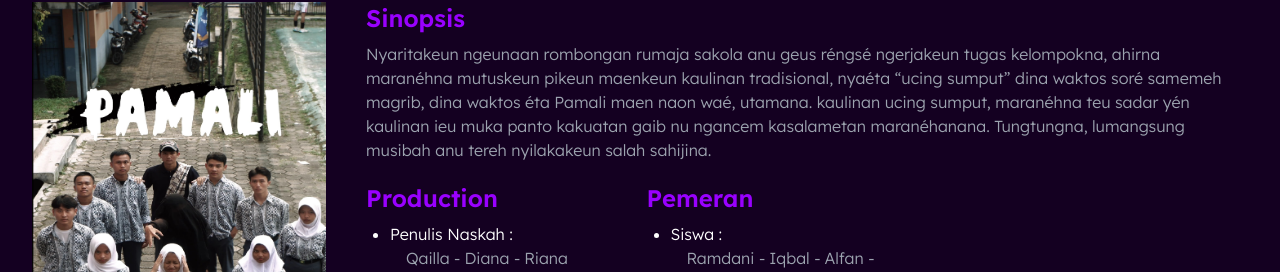
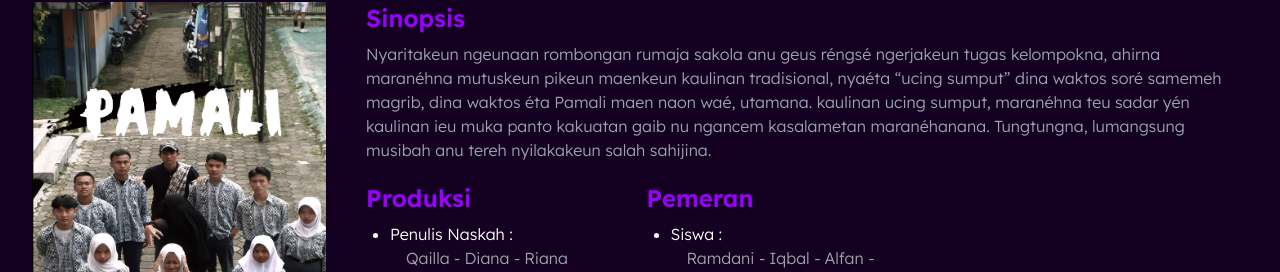
Before and after one commit to aquaa11/SundaCode, a Next.js app: page /drama in a window 1280 px wide. Shown: the part 729-1001 px from the top of the page. Built offline with nearby package versions, Linux system fonts and the light colour scheme.

Commit message:
Update index.js

```diff
--- a/pages/drama/index.js
+++ b/pages/drama/index.js
@@ -52,7 +52,7 @@ function Drama() {
                 <div className="flex flex-wrap gap-y-6 gap-x-16 md:text-base text-sm">
                   <div>
                     <h1 className="mb-2 text-pink text-2xl font-semibold">
-                      Production
+                      Produksi
                     </h1>
                     <ul className="list-disc ml-6 space-y-2">
                       <li>
```
